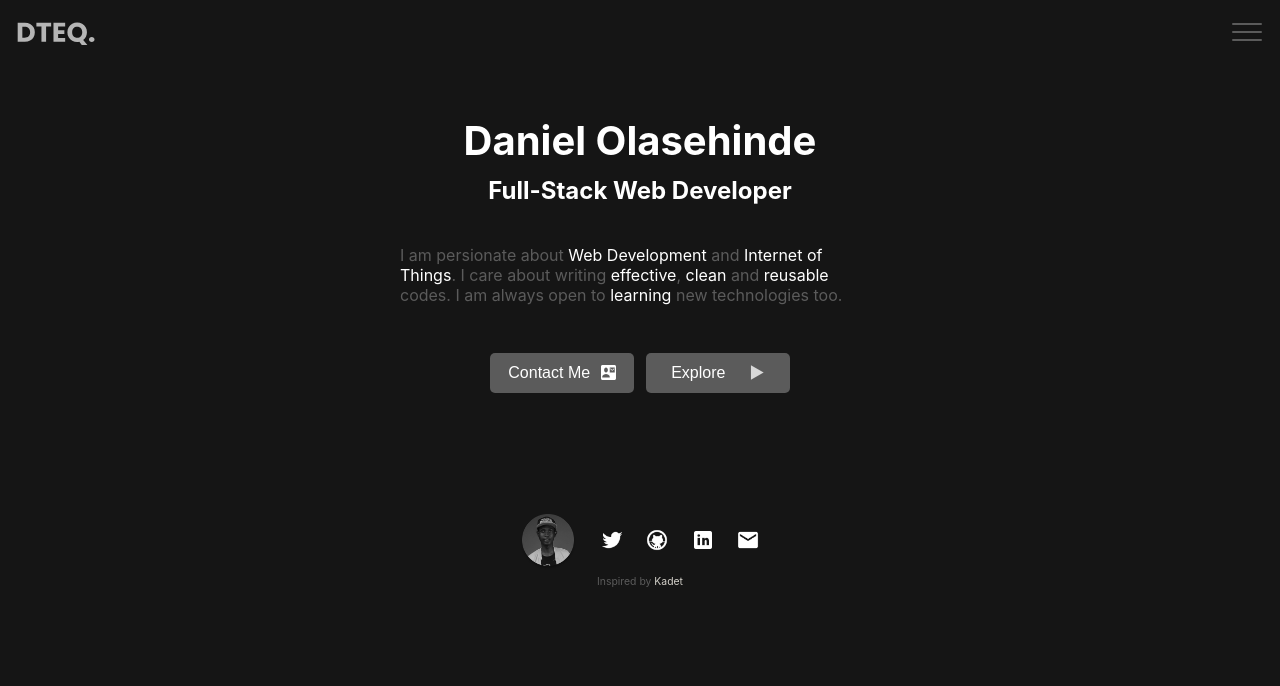
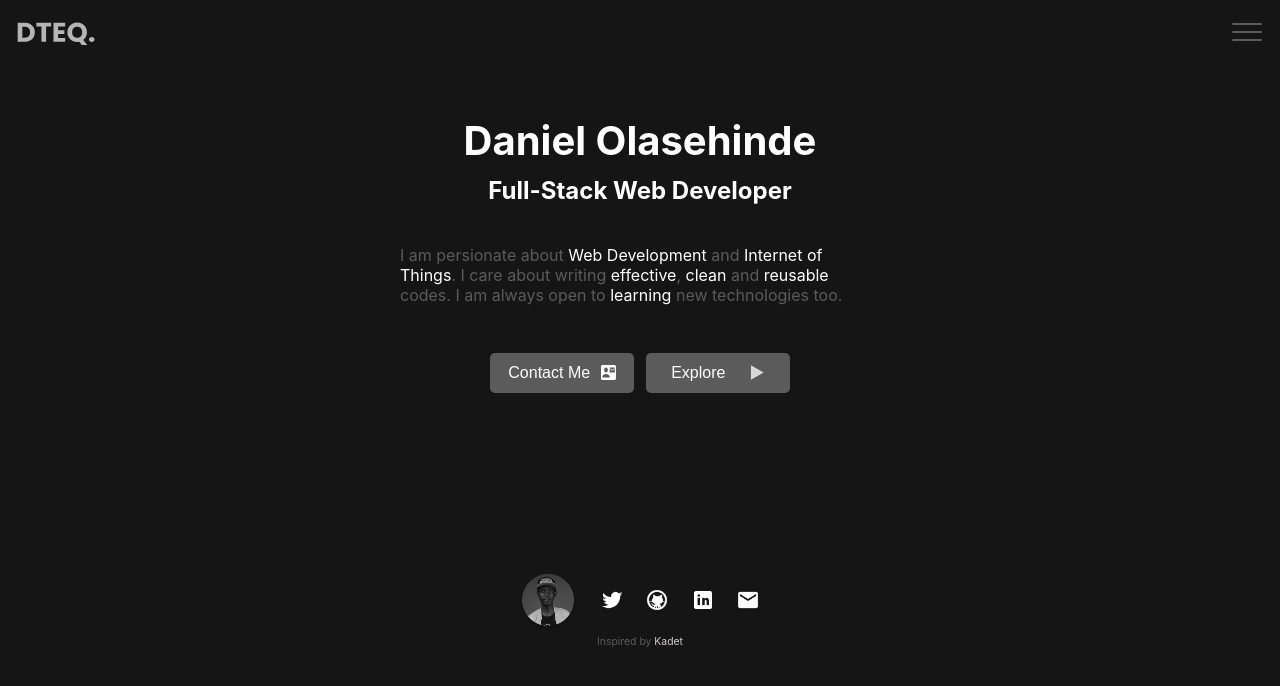
Before and after one commit to DTEQ46/Nport, a Next.js app: page / in a window 1280 px wide. Shown: the top 686 px of the page. Built offline with nearby package versions, Linux system fonts and the light colour scheme.

Commit message:
Add files via upload

```diff
--- a/styles/Footer.module.css
+++ b/styles/Footer.module.css
@@ -3,11 +3,11 @@
     flex-direction: column;
     justify-content: center;
     align-items: center;
-    margin-bottom: 10px;
+    margin-top: 60px;
 }
 
 .btn{
-    width: 19rem;
+    width: 17rem;
     display: flex;
     justify-content: space-between;
 }
```
